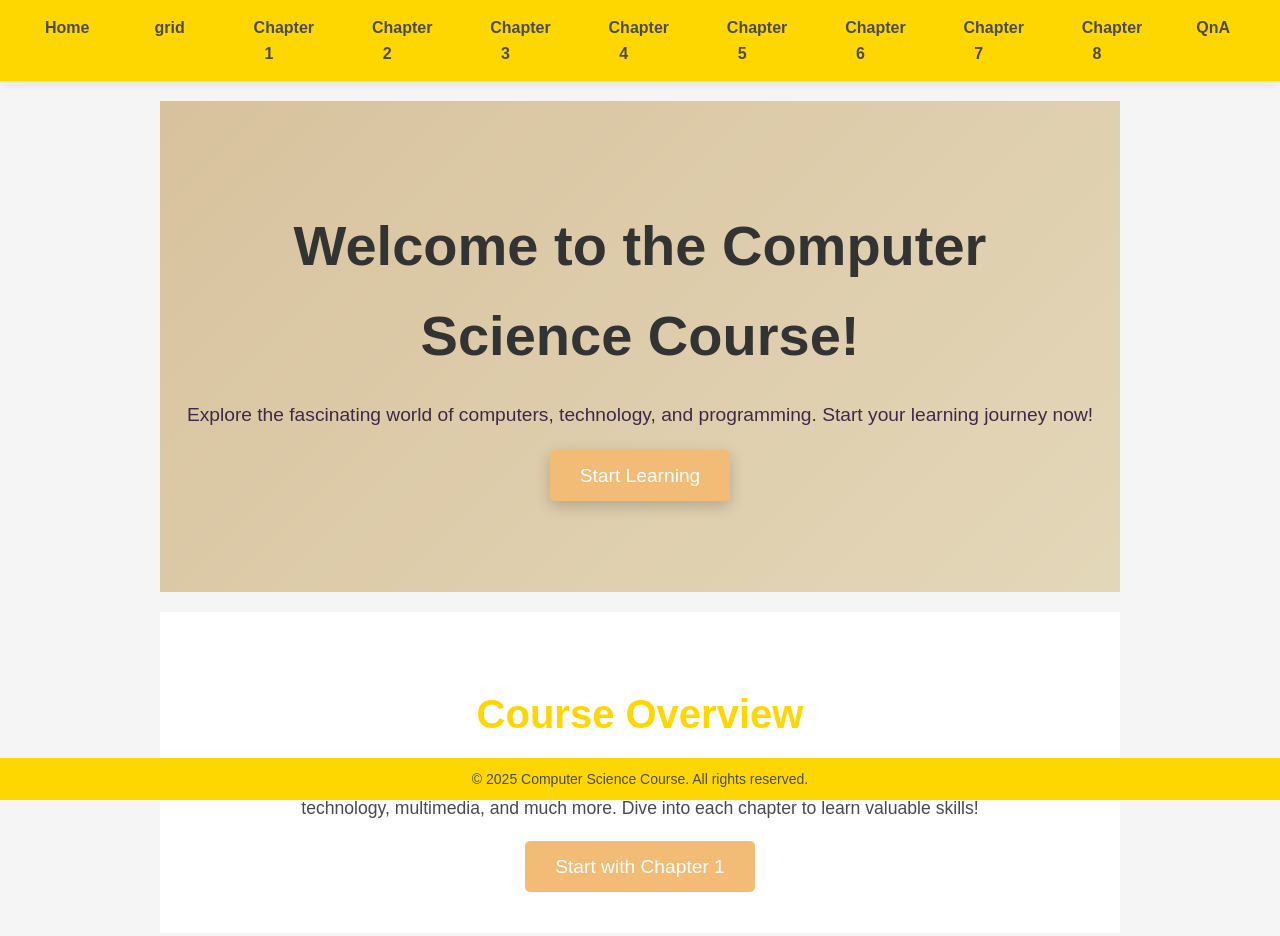
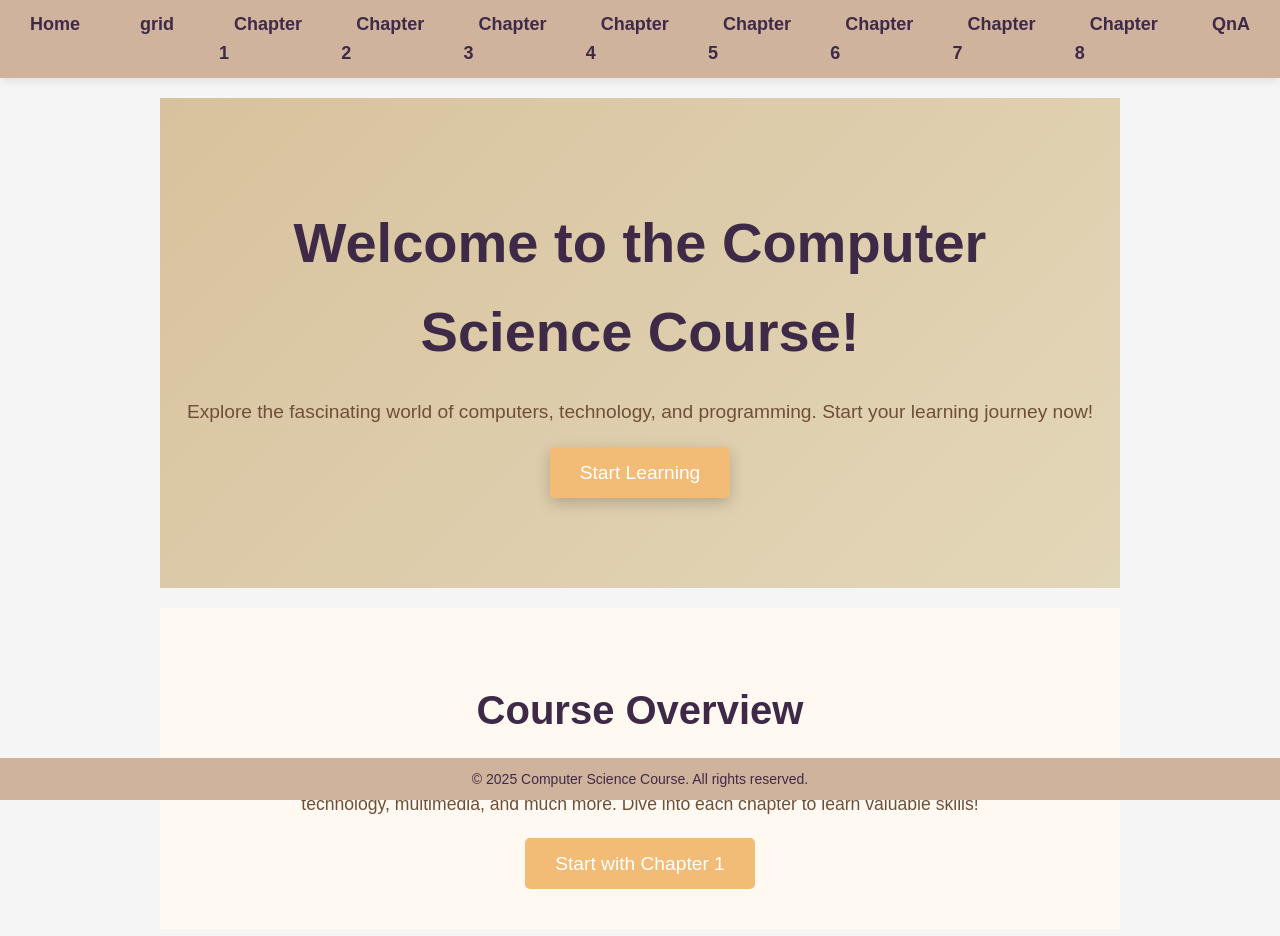
Before and after one commit to pyusH9/Computer-XII-Course, a plain HTML site: page index.html in a window 1280 px wide. Shown: the top 936 px of the page. Drawn offline with Linux system fonts and the light colour scheme.

Commit message:
Update styles.css

```diff
--- a/styles.css
+++ b/styles.css
@@ -1,15 +1,13 @@
-
 * {
     margin: 0;
     padding: 0;
     box-sizing: border-box;
 }
 
-
 body {
     font-family: 'Arial', sans-serif;
     background-color: #F5F5F5;
-    color: #333;
+    color: #4A4A4A;
     line-height: 1.6;
 }
 
@@ -19,8 +17,8 @@ a {
 }
 
 header {
-    background-color: #D3B79C;
-    color: white;
+    background-color: #D0B39C;
+    color: #3E2A47;
     padding: 10px 0;
     box-shadow: 0 2px 10px rgba(0, 0, 0, 0.1);
 }
@@ -36,7 +34,7 @@ nav ul li {
 }
 
 nav ul li a {
-    color: white;
+    color: #3E2A47;
     font-size: 18px;
     font-weight: bold;
     padding: 10px 15px;
@@ -57,6 +55,7 @@ nav ul li a:hover {
 
 .hero h1 {
     font-size: 3.5em;
+    font-weight: bold;
     margin-bottom: 20px;
 }
 
@@ -66,7 +65,7 @@ nav ul li a:hover {
 }
 
 .hero .btn-start {
-    background-color: #F2BC77; /* Muted yellow for button */
+    background-color: #F2BC77;
     color: white;
     padding: 15px 30px;
     font-size: 1.2em;
@@ -83,12 +82,14 @@ nav ul li a:hover {
 .overview {
     text-align: center;
     padding: 50px 20px;
-    background-color: #FFFFFF;
+    background-color: #FFF9F1;
     margin: 20px 0;
 }
 
 .overview h2 {
     font-size: 2.5em;
+    font-weight: bold;
+    color: #3E2A47;
     margin-bottom: 20px;
 }
 
@@ -98,6 +99,7 @@ nav ul li a:hover {
     max-width: 800px;
     margin-left: auto;
     margin-right: auto;
+    color: #6F4F37;
 }
 
 .overview .btn-overview {
@@ -123,7 +125,7 @@ nav ul li a:hover {
 }
 
 .highlight-card {
-    background-color: #FFFFFF;
+    background-color: #FFF8E1;
     border-radius: 10px;
     padding: 30px;
     box-shadow: 0 4px 10px rgba(0, 0, 0, 0.1);
@@ -140,6 +142,7 @@ nav ul li a:hover {
     font-size: 1.8em;
     color: #3E2A47;
     margin-bottom: 15px;
+    font-weight: bold;
 }
 
 .highlight-card p {
@@ -149,48 +152,19 @@ nav ul li a:hover {
 
 /* Footer */
 footer {
-    background-color: #D3B79C;
-    color: white;
+    background-color: #D0B39C;
+    color: #3E2A47;
     padding: 20px 0;
     text-align: center;
     margin-top: 40px;
 }
 
-body {
-    font-family: Arial, sans-serif;
-    background-color: #f5f5f5;
-    color: #4a4a4a;
+footer p {
     margin: 0;
-    padding: 0;
+    font-size: 14px;
 }
 
-  header {
-    background-color: #FFD700;
-    padding: 15px;
-    text-align: center;
-  }
-
-  header nav ul {
-    list-style-type: none;
-    padding: 0;
-  }
-
-  header nav ul li {
-    display: inline;
-    margin-right: 20px;
-  }
-
-  header nav ul li a {
-    color: #4a4a4a;
-    text-decoration: none;
-    font-weight: bold;
-    font-size: 16px;
-  }
-
-  header nav ul li a:hover {
-    color: #FFD700;
-  }
-
+/* Section Styling */
 main {
     padding: 20px;
     max-width: 1000px;
@@ -198,16 +172,17 @@ body {
 }
 
 section h1 {
-    color: #333333;
+    color: #3E2A47;
     font-size: 28px;
     text-align: center;
     margin-bottom: 20px;
 }
 
 section h2 {
-    color: #FFD700;
+    color: #F2BC77;
     font-size: 24px;
     margin-top: 20px;
+    font-weight: bold;
 }
 
 section h3 {
@@ -219,6 +194,7 @@ body {
     font-size: 16px;
     line-height: 1.6;
     margin: 10px 0;
+    color: #6F4F37;
 }
 
 section ul {
@@ -231,14 +207,15 @@ body {
     margin-bottom: 5px;
 }
 
+/* Footer Styling */
 footer {
-    background-color: #FFD700;
+    background-color: #D0B39C;
     text-align: center;
     padding: 10px;
     position: fixed;
     bottom: 0;
     width: 100%;
-    color: #4a4a4a;
+    color: #3E2A47;
 }
 
 footer p {
```
Lines whose indentation alone changed are shown as unchanged.
